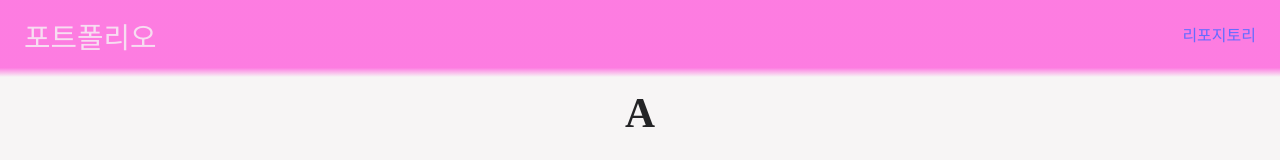
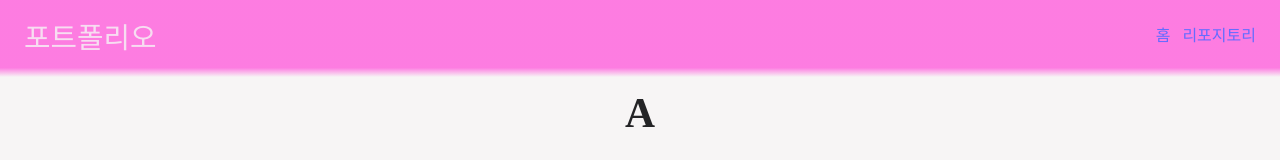
Before and after one commit to tabthedev/Page, a React (Vite) app: page /#/portfolios in a window 1280 px wide. Shown: the top 160 px of the page. Built offline with nearby package versions, Linux system fonts and the light colour scheme; a web font is replaced by a local one.

Commit message:
'홈으로' 추가

```diff
--- a/src/templates/V1/StickyHeader/StickyHeader.jsx
+++ b/src/templates/V1/StickyHeader/StickyHeader.jsx
@@ -16,6 +16,9 @@ export default function v1_StickyHeader(content) {
                 }} /> */}
                 리포지토리
             </Link>
+            <Link to="/">
+            홈
+            </Link>
         </div>
     </header>
 }
```
